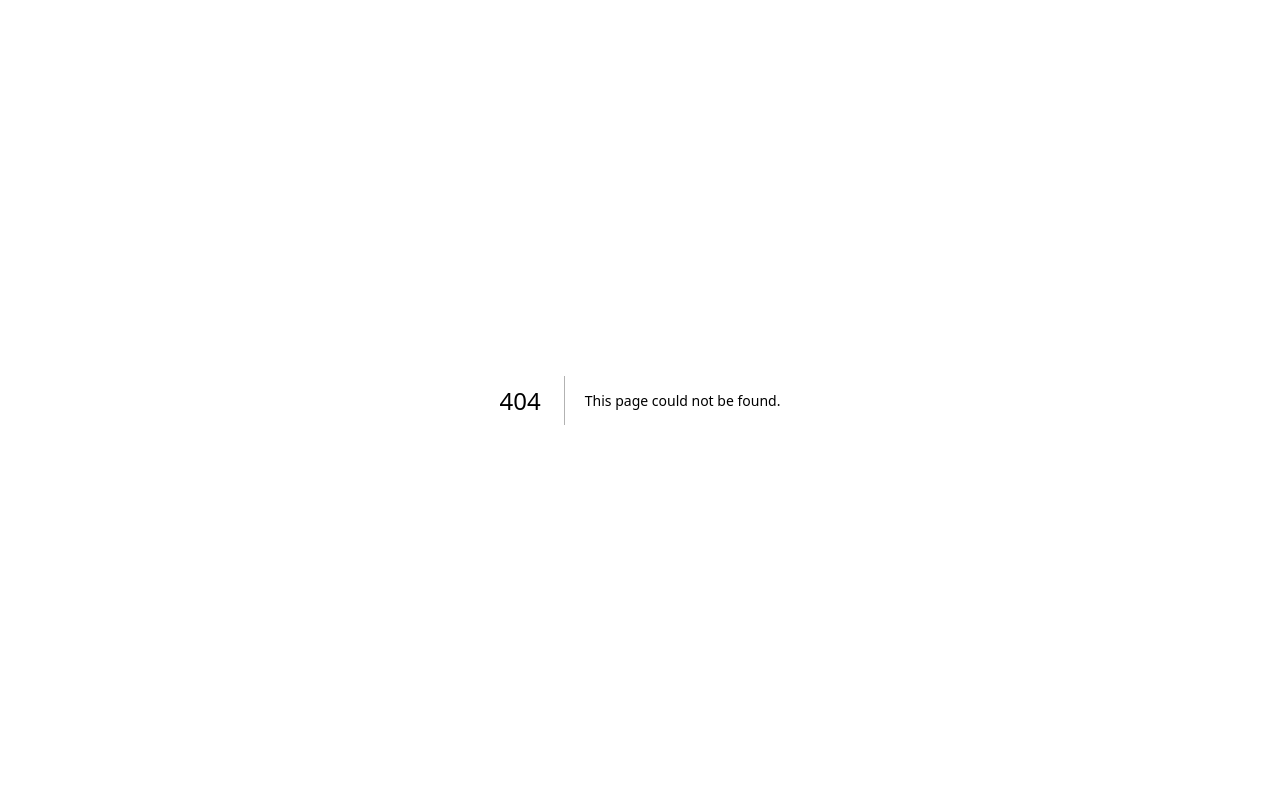
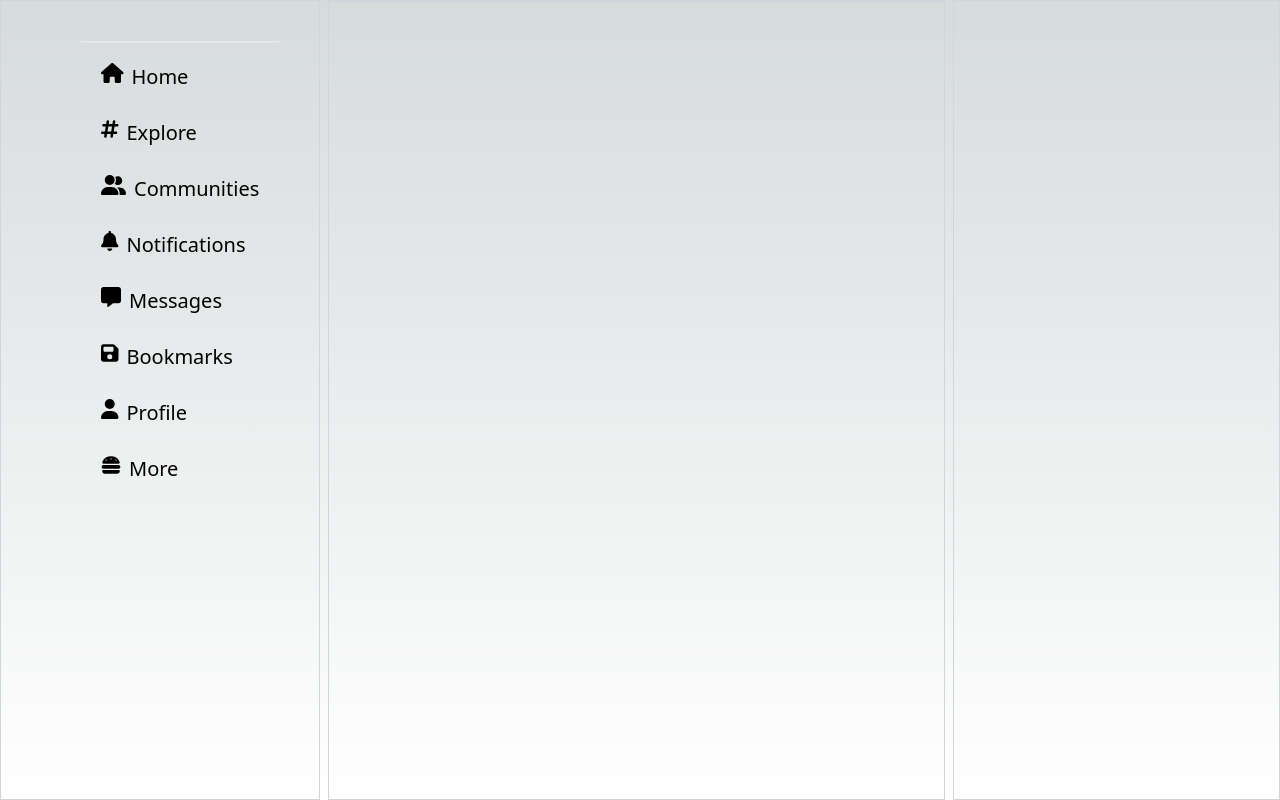
Before and after one commit to techie-sam/twitter-next, a Next.js app: page /1 in a window 1280 px wide. Before the commit this address had no page. Built offline with nearby package versions, Linux system fonts and the light colour scheme.

Commit message:
dynamic routing added to app

```diff
--- a/components/LeftSideNav.js
+++ b/components/LeftSideNav.js
@@ -1,8 +1,18 @@
 import PropTypes from 'prop-types';
 import { FontAwesomeIcon } from "@fortawesome/react-fontawesome";
+import { faBell, faHamburger, faHashtag, faHouse, faMessage, faSave, faUser, faUserGroup } from "@fortawesome/free-solid-svg-icons";
 // import twitterLogo from '../../assets/twitter.png';
-
-const LeftSideNav = ({ LEFT_SIDENAV_CONTENT }) => {
+const menuItems = [
+    { icon: faHouse, text: "Home" },
+    { icon: faHashtag, text: "Explore" },
+    { icon: faUserGroup, text: "Communities" },
+    { icon: faBell, text: "Notifications" },
+    { icon: faMessage, text: "Messages" },
+    { icon: faSave, text: "Bookmarks" },
+    { icon: faUser, text: "Profile" },
+    { icon: faHamburger, text: "More" },
+  ]
+const LeftSideNav = () => {
     return (
         <div className="h-screen lg:w-[10%] xl:w-[30%] border hidden md:block border-gray-300">
             <div className="p-10 pl-20 w-full space-y-3">
@@ -10,8 +20,8 @@ const LeftSideNav = ({ LEFT_SIDENAV_CONTENT }) => {
                     {/* <img src={twitterLogo} alt="Twitter Logo" className="w-[30px]" srcSet="" /> */}
                 </div>
                 {
-                    LEFT_SIDENAV_CONTENT.map(({ icon, text }) =>
-                        <a key={text} href='#'  className="flex xl:justify-start space-x-2 lg:justify-center text-xl px-5 py-2 rounded-3xl hover:bg-gray-200 active:font-extrabold focus:font-extrabold">
+                    menuItems.map(({ icon, text }) =>
+                        <a key={text} href='#' className="flex xl:justify-start space-x-2 lg:justify-center text-xl px-5 py-2 rounded-3xl hover:bg-gray-200 active:font-extrabold focus:font-extrabold">
                             <FontAwesomeIcon icon={icon} className='align-start' />
                             <span className="hidden xl:block">{text}</span>
                         </a>
--- a/components/Tweets.js
+++ b/components/Tweets.js
@@ -1,28 +1,24 @@
 import { faGear } from "@fortawesome/free-solid-svg-icons";
 import { FontAwesomeIcon } from "@fortawesome/react-fontawesome";
 import { PropTypes } from "prop-types";
+import { useRouter } from "next/router";
 
 
-const Tweets  =  ({ route }) => {
-    // const scrollbar = import ('tailwind-scrollbar')
-    // const consoleMe = async ()=>{
-    //    await console.log(scrollbar)
-    // }
-    // consoleMe()
-//    console.log(scrollbar)
+const Tweets = () => {
+    const route = useRouter()
 
     return (
         <div className="max-h-screen w-[90%] md:w-[50w] border border-gray-300  overflow-y-auto">
             <nav className="w-full border-b bg-white bg-opacity-50 backdrop-blur-lg border-gray-300 sticky top-0">
                 {
-                    route === "landingPage" &&
+                    route === "/" &&
                     <div className="flex justify-between text-2xl p-5">
                         <h3>Explore</h3>
                         <FontAwesomeIcon icon={faGear} />
                     </div>
                 }
                 {
-                    route === "mainApp" &&
+                    route.asPath === "/home" &&
                     <div className="">
                         <h3 className="text-2xl font-bold p-5 hidden md:block">Home</h3>
                         <div className="text-center w-full flex">
@@ -40,7 +36,7 @@ const Tweets  =  ({ route }) => {
 }
 
 Tweets.propTypes = {
-    route: PropTypes.string.isRequired,
+    params: PropTypes.string.isRequired,
 };
 
 export default Tweets
--- /dev/null
+++ b/pages/[route].js
@@ -0,0 +1,50 @@
+import LeftSideNav from "@/components/LeftSideNav";
+import RightSideNav from "@/components/RightSideNav";
+import Tweets from "@/components/Tweets";
+import Head from "next/head";
+
+// eslint-disable-next-line @next/next/no-typos
+export async function getStaticPaths() {
+    const paths = [
+        { params: { route: "home" } },
+        { params: { route: 'about' } },
+        { params: { route: 'services' } }
+    ];
+    return {
+        paths,
+        fallback: false
+    };
+}
+
+
+export async function getStaticProps({ params }) {
+    return {
+        props: {
+            title: params.route,
+            params
+        }
+    }
+}
+
+
+// getStatiPaths()
+const PageType = ({ params }) => {
+    console.log(params)
+    return (
+        <>
+            <Head>
+
+            </Head>
+            <div className='flex justify-center h-screen space-x-2'>
+                <LeftSideNav />
+                <Tweets />
+                <RightSideNav />
+            </div>
+        </>
+    );
+}
+// export const getStaticProps = (contex) => {
+//     // console.log(contex)
+// }
+// getStaticProps()
+export default PageType;
--- a/pages/index.js
+++ b/pages/index.js
@@ -13,10 +13,7 @@ const RIGHT_SIDENAV_CONTENT = [
   { link: "#", text: "Create Account" },
 ]
 
-const LEFT_SIDENAV_CONTENT = [
-  { icon: faHashtag, text: "Explore" },
-  { icon: faGear, text: "Settings" },
-]
+
 
 export default function Home() {
   return (
```
